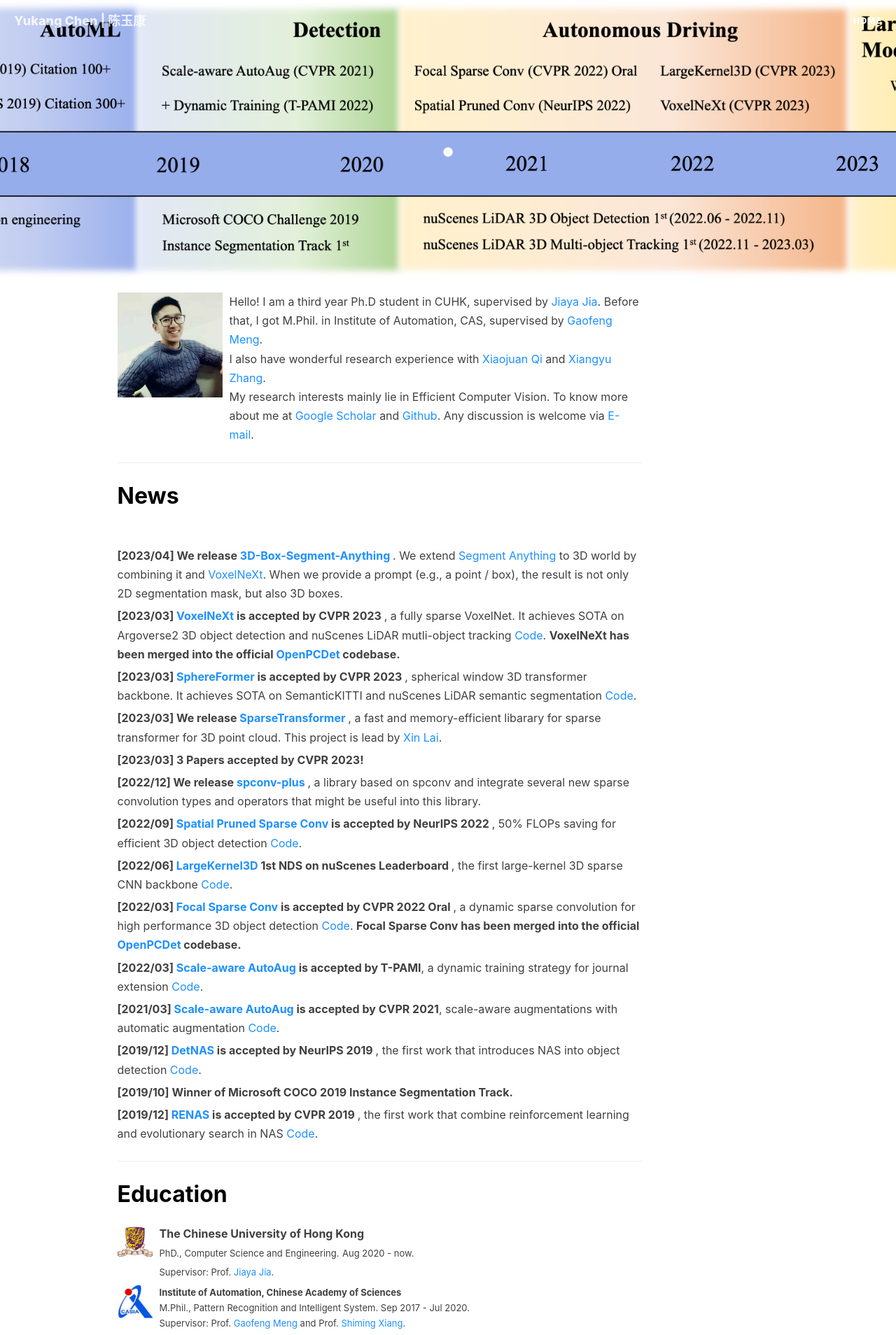
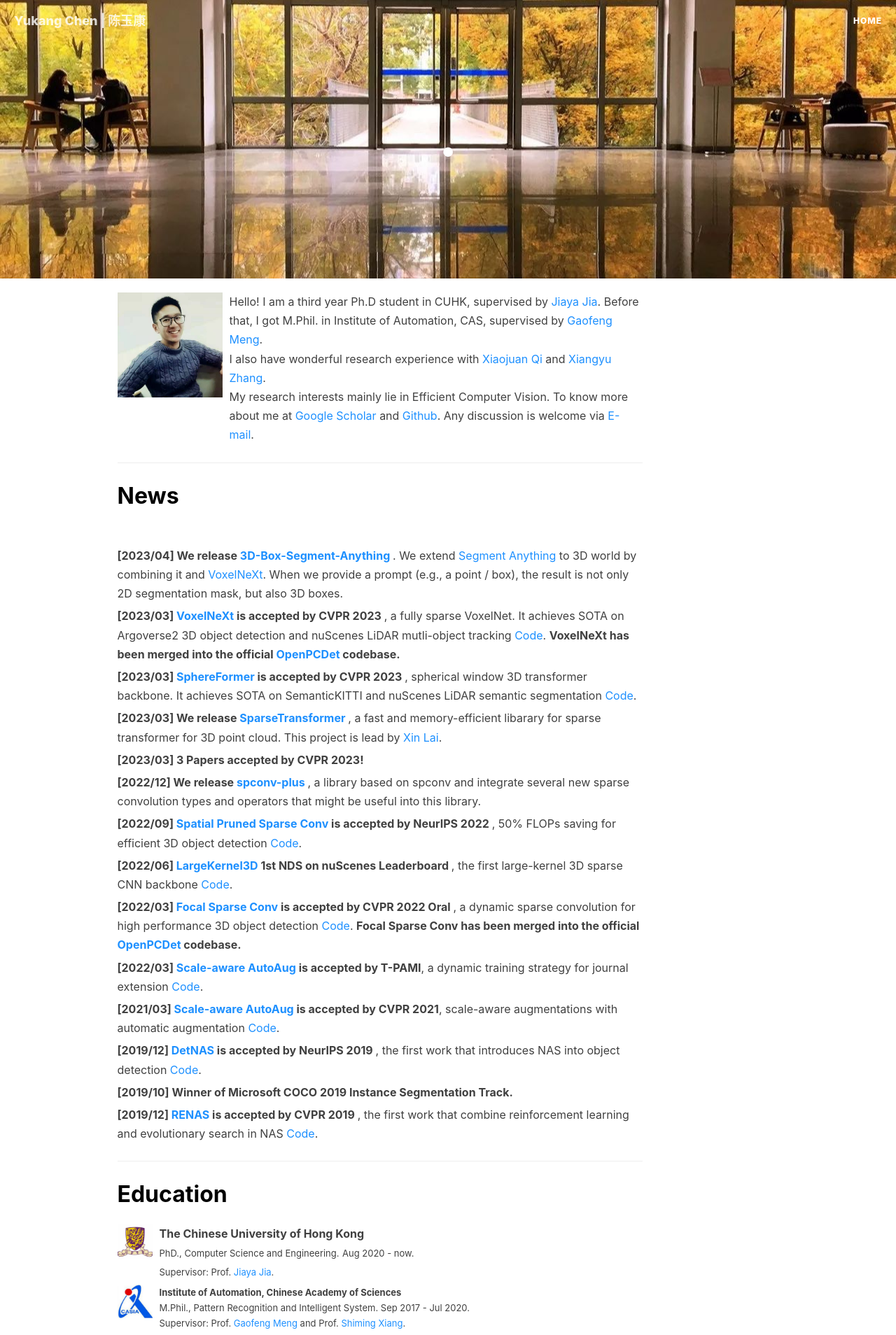
Before and after one commit to yukang2017/yukang2017.github.io, a Jekyll site: the page built from index.html, in a window 1280 px wide. Shown: the top 1908 px of the page at 70% size. Built offline with Jekyll 4.4.1, drawn with Linux system fonts in a browser that asks for light colours; nearby versions of some CDN libraries; the list of posts is cut into pages by our own code; comment, search, counter and statistics services are not loaded.

Commit message:
Update _config.yml

```diff
--- a/_config.yml
+++ b/_config.yml
@@ -1,7 +1,7 @@
 # Site settings
 title: .
 SEOTitle: Yukang Chen | 陈玉康
-header-img: img/Introduction2.png
+header-img: img/a.jpeg
 email: yukangchen@cse.cuhk.edu.hk
 description: "Aim High and Down to Earth"
 keyword: ""
```
